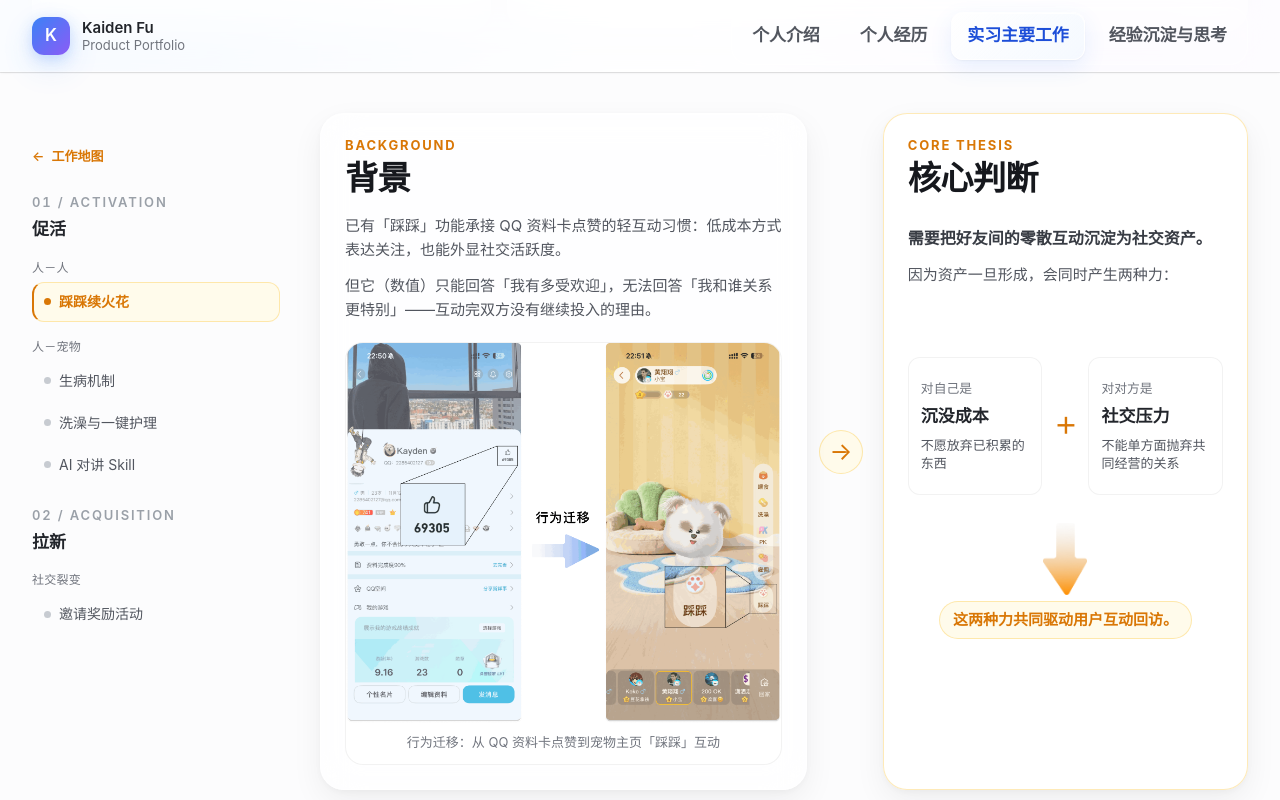
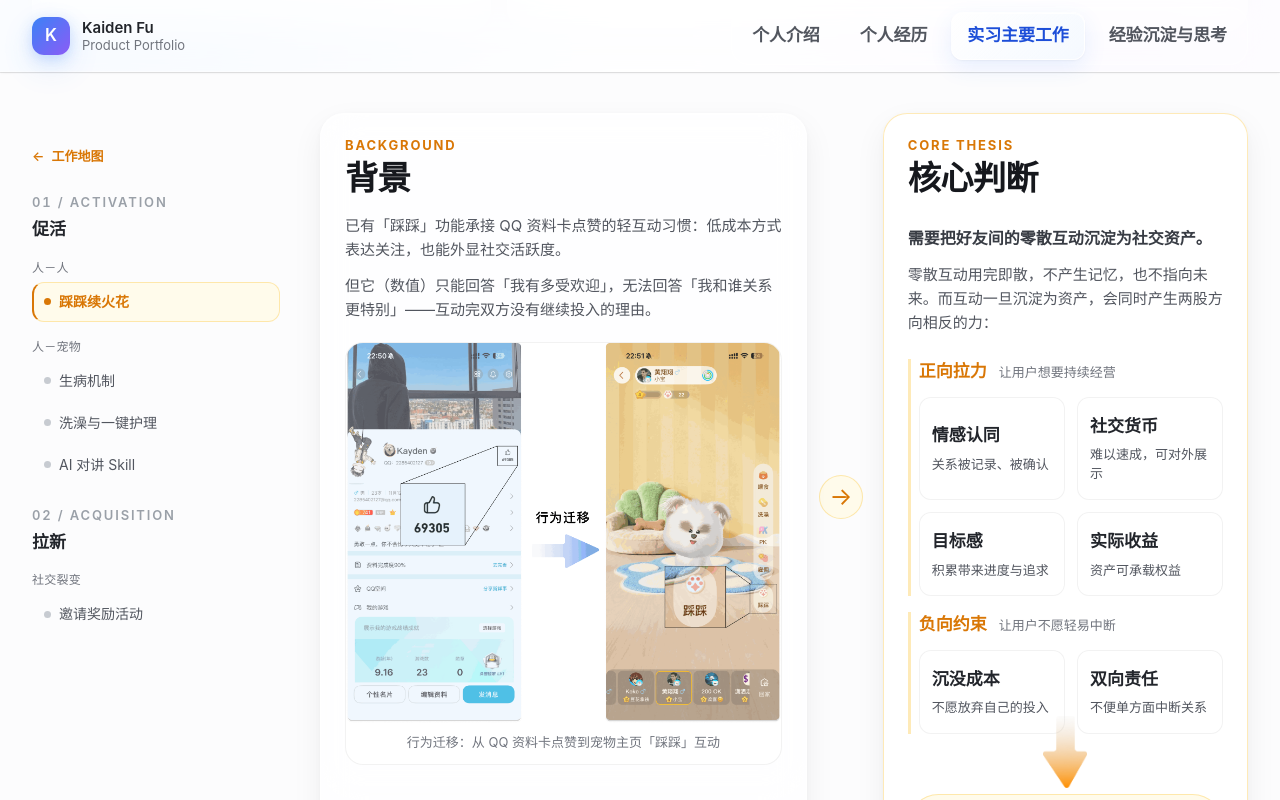
Before and after one commit to kajun2002/portfolio-site, a React (Vite) app: page /#about in a window 1280 px wide. Both pictures are taken after a click on the button 245 px from the left and 2028 px from the top of the page. Shown: the part 1456-2256 px from the top of the page. Built offline with nearby package versions, Linux system fonts and the light colour scheme.

Commit message:
Fire core thesis: 4 positive pulls + 2 negative constraints, keep card + arrow + pill UI

```diff
--- a/app/components/WorkExplorer.tsx
+++ b/app/components/WorkExplorer.tsx
@@ -127,13 +127,24 @@ function FireProjectDetail() {
         <article className="fire-stage fire-stage-t">
           <DetailSectionHeading letter="T" english="Core thesis" title="核心判断" />
           <p className="t-body"><strong>需要把好友间的零散互动沉淀为社交资产。</strong></p>
-          <p className="t-body-sm fire-force-lead">因为资产一旦形成，会同时产生两种力：</p>
-          <div className="fire-force-model">
-            <div><small>对自己是</small><strong>沉没成本</strong><span>不愿放弃已积累的东西</span></div>
-            <b aria-hidden="true">＋</b>
-            <div><small>对对方是</small><strong>社交压力</strong><span>不能单方面抛弃共同经营的关系</span></div>
+          <p className="t-body-sm fire-force-lead">零散互动用完即散，不产生记忆，也不指向未来。而互动一旦沉淀为资产，会同时产生两股方向相反的力：</p>
+          <div className="fire-force-block">
+            <div className="fire-force-direction"><h5>正向拉力</h5><span>让用户想要持续经营</span></div>
+            <div className="fire-force-grid fire-force-grid-pull">
+              <article><strong>情感认同</strong><span>关系被记录、被确认</span></article>
+              <article><strong>社交货币</strong><span>难以速成，可对外展示</span></article>
+              <article><strong>目标感</strong><span>积累带来进度与追求</span></article>
+              <article><strong>实际收益</strong><span>资产可承载权益</span></article>
+            </div>
           </div>
-          <div className="fire-force-result"><img className="fire-force-arrow-down" src="/arrow-down.png" alt="" aria-hidden="true" /><strong>这两种力共同驱动用户互动回访。</strong></div>
+          <div className="fire-force-block">
+            <div className="fire-force-direction"><h5>负向约束</h5><span>让用户不愿轻易中断</span></div>
+            <div className="fire-force-grid fire-force-grid-constrain">
+              <article><strong>沉没成本</strong><span>不愿放弃自己的投入</span></article>
+              <article><strong>双向责任</strong><span>不便单方面中断关系</span></article>
+            </div>
+          </div>
+          <div className="fire-force-result"><img className="fire-force-arrow-down" src="/arrow-down.png" alt="" aria-hidden="true" /><strong>正向吸引投入，负向减少流失，共同驱动长期互动回访</strong></div>
         </article>
       </section>
 
--- a/app/globals.css
+++ b/app/globals.css
@@ -346,10 +346,17 @@ img { display:block; max-width:100%; }
 .fire-background-figure img { display:block; width:100%; height:auto; max-height:420px; object-fit:contain; }
 .fire-flow-arrow { align-self:center; display:grid; width:44px; height:44px; place-items:center; border:1px solid var(--tone-line); border-radius:50%; color:var(--tone); background:var(--tone-soft); font-size:24px; }
 .fire-force-lead { margin-bottom:var(--sp-2); }
-.fire-force-model { flex:1; display:grid; grid-template-columns:1fr auto 1fr; align-items:center; gap:var(--sp-3); margin-top:var(--sp-4); }
-.fire-force-model>div { display:grid; align-content:center; gap:6px; height:60%; padding:var(--sp-4) var(--sp-3); border:1px solid var(--border-hairline); border-radius:var(--r-sm); background:rgba(255,255,255,.58); }
-.fire-force-model small { color:var(--ink-500); }.fire-force-model strong { color:var(--ink-800); font-size:var(--fs-title-3); }.fire-force-model span { min-height:2.9em; color:var(--ink-600); font-size:var(--fs-caption); line-height:1.45; }
-.fire-force-model>b { align-self:center; color:var(--tone); font-size:22px; }
+.fire-force-block { display:grid; gap:var(--sp-3); margin-top:var(--sp-4); padding-left:var(--sp-2); border-left:3px solid var(--tone-line); }
+.fire-force-block:last-of-type { border-left-color:var(--border-hairline); }
+.fire-force-direction { display:flex; align-items:baseline; gap:var(--sp-3); }
+.fire-force-direction h5 { margin:0; color:var(--tone); font-size:var(--fs-title-3); font-weight:600; }
+.fire-force-direction span { color:var(--ink-500); font-size:var(--fs-caption); }
+.fire-force-grid { display:grid; gap:var(--sp-3); }
+.fire-force-grid-pull { grid-template-columns:repeat(2,minmax(0,1fr)); }
+.fire-force-grid-constrain { grid-template-columns:repeat(2,minmax(0,1fr)); }
+.fire-force-grid article { display:grid; align-content:center; gap:6px; padding:var(--sp-4) var(--sp-3); border:1px solid var(--border-hairline); border-radius:var(--r-sm); background:rgba(255,255,255,.58); }
+.fire-force-grid article strong { color:var(--ink-800); font-size:var(--fs-title-3); }
+.fire-force-grid article span { color:var(--ink-600); font-size:var(--fs-caption); line-height:1.45; }
 .fire-force-result { display:grid; justify-items:center; gap:6px; margin-top:var(--sp-4); color:var(--tone); }
 .fire-force-arrow-down { width:44px; height:auto; margin-top:-34px; }
 .fire-force-result strong { padding:7px 13px; border:1px solid var(--tone-line); border-radius:999px; background:var(--tone-soft); font-size:var(--fs-body-sm); text-align:center; }
@@ -668,7 +675,7 @@ img { display:block; max-width:100%; }
   .landing-visual { min-height:500px; }.landing-visual img { width:min(126%,590px); height:calc(100svh - var(--nav-h) - 8px); }
   .site-header nav { gap:2px; }.site-header nav a { padding-inline:11px; font-size:16px; }
   .fire-st-flow { grid-template-columns:1fr; }.fire-flow-arrow { justify-self:center; transform:rotate(90deg); }
-  .fire-force-model { grid-template-columns:1fr; }.fire-force-model>div { height:auto; }.fire-force-model>b { justify-self:center; }
+  .fire-force-grid-pull,.fire-force-grid-constrain { grid-template-columns:1fr; }
   .fire-mechanism-grid { grid-template-columns:1fr; }
   .sickness-st-flow,.sickness-action-grid { grid-template-columns:1fr; }.sickness-flow-arrow { transform:rotate(90deg); }
   .sickness-action-card { padding:0 0 var(--sp-6); }
```
